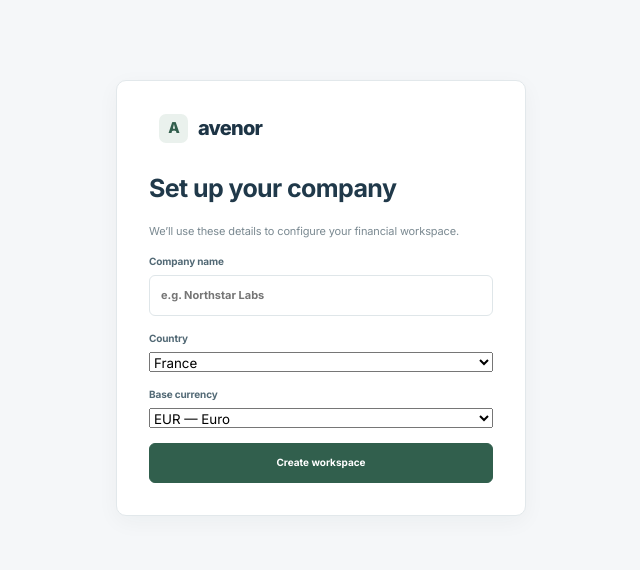
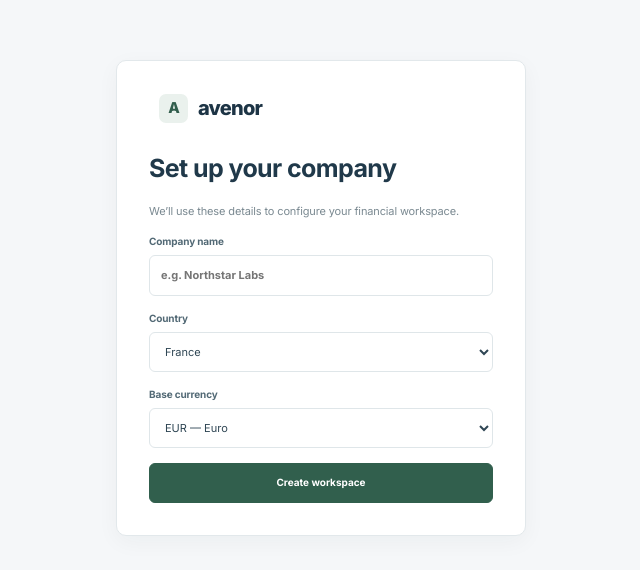
Before and after one commit to hugothomas593-dotcom/FinanceOS, a Next.js app: page /onboarding in a window 1280 px wide. Shown: the part 102-672 px from the top of the page, without its empty margins (319-959 px from the left). Built offline with nearby package versions, Linux system fonts and the light colour scheme; no server answers.

Commit message:
style: finish form controls and workspace status styling

```diff
--- a/src/app/styles.css
+++ b/src/app/styles.css
@@ -510,3 +510,29 @@ td:first-child { color: #425a68; font-weight: 550; }
   .decision-row { align-items: flex-start; }
   .assumption-actions { align-items: flex-start; flex-direction: column; }
 }
+
+/* Inputs and status controls */
+.sync-status {
+  display: inline-flex;
+  align-items: center;
+  gap: 2px;
+  padding: 5px 8px;
+  border: 1px solid #e7edef;
+  border-radius: 5px;
+  background: #fafbfc;
+}
+.login-card select {
+  width: 100%;
+  border: 1px solid #dfe6e9;
+  border-radius: 6px;
+  padding: 11px;
+  background: #fff;
+  color: #2f4654;
+  font-size: 11px;
+}
+.login-card a { color: #426b58; font-size: 10px; text-decoration: none; }
+.login-card a:hover { text-decoration: underline; }
+.empty-state.large-empty { max-width: 760px; margin: 24px auto; padding: 36px; border-radius: 8px; }
+.empty-state.large-empty .button-primary { margin-top: 8px; }
+.number-field input::placeholder { color: #aab4ba; }
+textarea:focus, input:focus, select:focus { outline-color: rgba(49,93,120,.18); }
```
